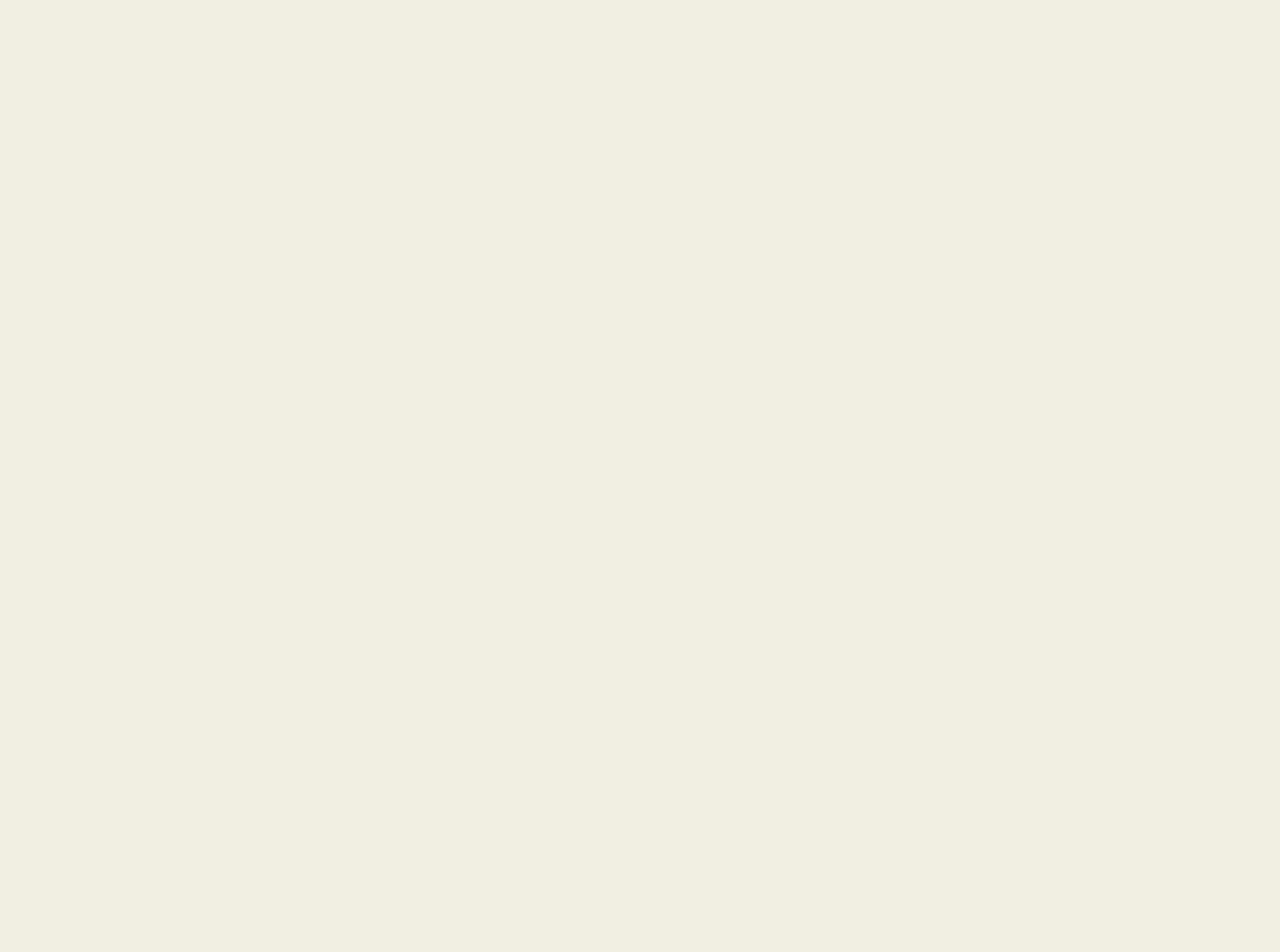
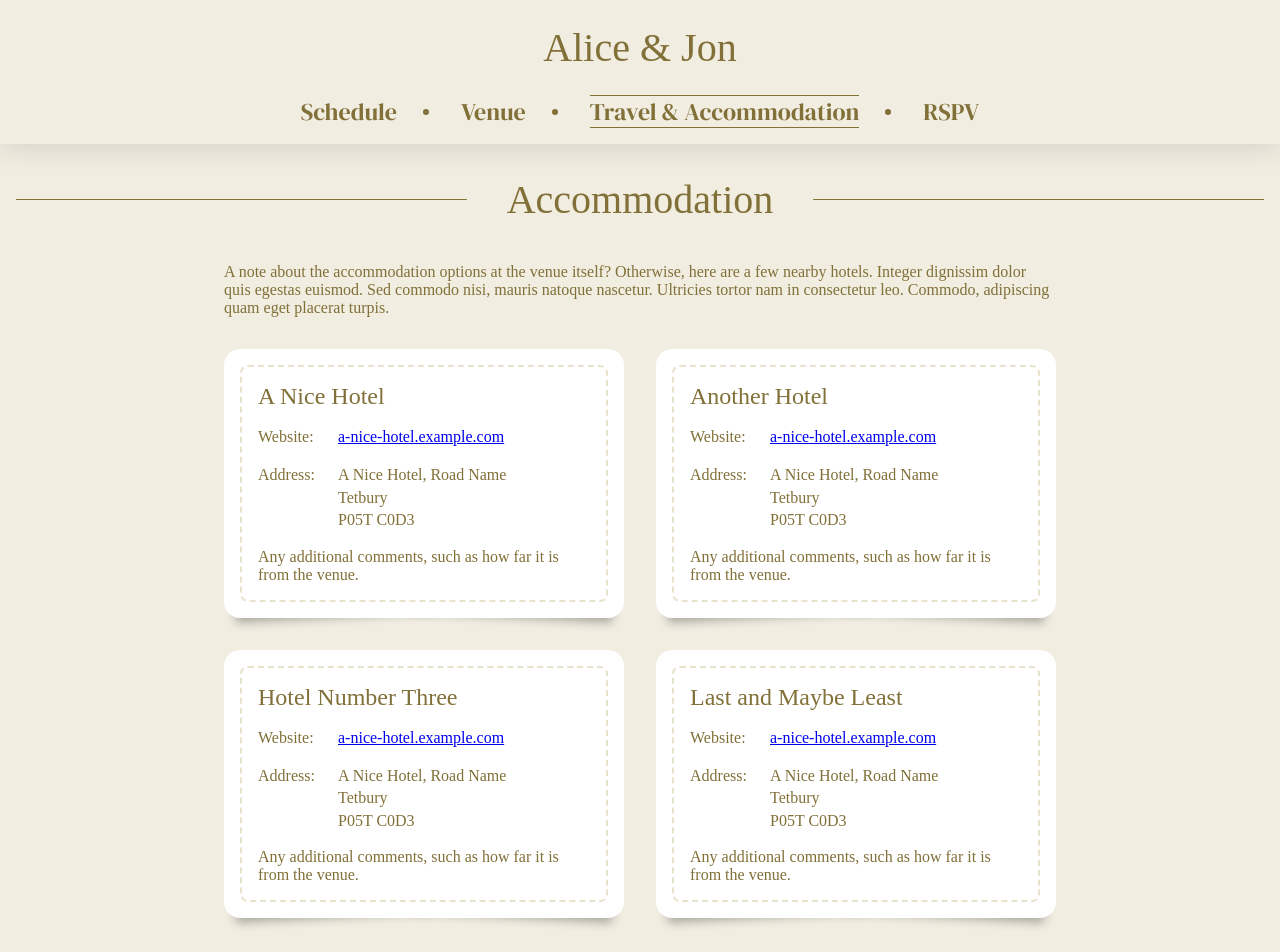
Before and after one commit to emilyswebsites/jon-and-alice, a Nuxt app: page /travel-and-accommodation in a window 1280 px wide. Before the commit this address had no page. Shown: the top 952 px of the page. Before the commit the page ends 800 px from the top, so only its background shows below. Built offline with nearby package versions, Linux system fonts and the light colour scheme; a web font is replaced by a local one.

Commit message:
Add accommodation section

```diff
--- a/assets/styles/main.scss
+++ b/assets/styles/main.scss
@@ -19,6 +19,7 @@ html {
   --clr-beige-light-translucent: #f1ede1cc;
 
   --shadow-subtle: 0px 0px 30px #00000026;
+  --shadow-card: 0 15px 10px #00000048;
 
   font-size: 16px;
 }
@@ -73,14 +74,66 @@ h1, h2, h3, h4, h5, h6 {
   background-color: var(--clr-white);
   border-radius: 1rem;
   padding: 1rem;
+  // box-shadow: var(--shadow-card);
+  position: relative;
 
   .card__inner-wrapper {
     border-radius: .5rem;
     border: 2px dashed var(--clr-beige-medium);
+    padding: 1rem;
+  }
+
+  .card__heading {
+    font-family: var(--font-scripty);
+    font-size: 1.5rem;
+    margin: 0;
+  }
+
+  &:before, &:after {
+    z-index: -1;
+    position: absolute;
+    content: "";
+    bottom: 15px;
+    left: 10px;
+    width: 50%;
+    top: 80%;
+    max-width:300px;
+    background: #777;
+    box-shadow: var(--shadow-card);
+    transform: rotate(-3deg);
+  }
+
+  &:after {
+    transform: rotate(3deg);
+    right: 10px;
+    left: auto;
+  }
+}
+
+.card--wide {
+  .card__inner-wrapper {
     padding: 1rem 2rem;
 
     @media screen and (max-width:500px) {
       padding: 1rem;
+    }
+  }
+}
+
+.card-grid {
+  display: flex;
+  justify-content: center;
+  flex-wrap: wrap;
+  margin: -1rem;
+
+  .card {
+    flex: 1 0 0;
+    margin: 1rem;
+    min-width: 21rem;
+    max-width: 30rem;
+
+    @media screen and (max-width:500px) {
+      max-width: 100%;
     }
   }
 }
--- a/pages/index.vue
+++ b/pages/index.vue
@@ -12,7 +12,7 @@
     <TopMenu hide-title></TopMenu>
     <main>
       <section class="couples-note">
-        <div class="card">
+        <div class="card card--wide">
           <div class="card__inner-wrapper">
             <p>Hello friends and family,</p>
             <br>
@@ -155,6 +155,7 @@ main {
   background-image: url(/background-pattern.svg);
   background-size: 600px;
   background-position: top right;
+  z-index: -1;
 }
 
 .couples-note {
--- /dev/null
+++ b/pages/travel-and-accommodation.vue
@@ -0,0 +1,147 @@
+<template>
+  <div class="page">
+    <TopMenu></TopMenu>
+    <main>
+      <section class="accommodation">
+        <h2 class="section-heading linethrough"><span></span><span class="linethrough__content">Accommodation</span><span></span></h2>
+        <div class="accommodation__content">
+          <p class="accommodation__description">A note about the accommodation options at the venue itself? Otherwise, here are a few nearby hotels. Integer dignissim dolor quis egestas euismod. Sed commodo nisi, mauris natoque nascetur. Ultricies tortor nam in consectetur leo. Commodo, adipiscing quam eget placerat turpis.</p>
+          <div class="card-grid">
+            <div class="card">
+              <div class="card__inner-wrapper">
+                <h3 class="card__heading">A Nice Hotel</h3>
+                <div class="detail">
+                  <div class="detail__label">Website:</div>
+                  <div class="detail__value">
+                    <a target="_blank" href="https://example.com">a-nice-hotel.example.com</a>
+                  </div>
+                </div>
+                <div class="detail">
+                  <div class="detail__label">Address:</div>
+                  <address class="detail__value">
+                    A Nice Hotel, Road Name<br />
+                    Tetbury<br />
+                    P05T C0D3
+                  </address>
+                </div>
+                <div class="card__description">Any additional comments, such as how far it is from the venue.</div>
+              </div>
+            </div>
+            <div class="card">
+              <div class="card__inner-wrapper">
+                <h3 class="card__heading">Another Hotel</h3>
+                <div class="detail">
+                  <div class="detail__label">Website:</div>
+                  <div class="detail__value">
+                    <a target="_blank" href="https://example.com">a-nice-hotel.example.com</a>
+                  </div>
+                </div>
+                <div class="detail">
+                  <div class="detail__label">Address:</div>
+                  <address class="detail__value">
+                    A Nice Hotel, Road Name<br />
+                    Tetbury<br />
+                    P05T C0D3
+                  </address>
+                </div>
+                <div class="card__description">Any additional comments, such as how far it is from the venue.</div>
+              </div>
+            </div>
+            <div class="card">
+              <div class="card__inner-wrapper">
+                <h3 class="card__heading">Hotel Number Three</h3>
+                <div class="detail">
+                  <div class="detail__label">Website:</div>
+                  <div class="detail__value">
+                    <a target="_blank" href="https://example.com">a-nice-hotel.example.com</a>
+                  </div>
+                </div>
+                <div class="detail">
+                  <div class="detail__label">Address:</div>
+                  <address class="detail__value">
+                    A Nice Hotel, Road Name<br />
+                    Tetbury<br />
+                    P05T C0D3
+                  </address>
+                </div>
+                <div class="card__description">Any additional comments, such as how far it is from the venue.</div>
+              </div>
+            </div>
+            <div class="card">
+              <div class="card__inner-wrapper">
+                <h3 class="card__heading">Last and Maybe Least</h3>
+                <div class="detail">
+                  <div class="detail__label">Website:</div>
+                  <div class="detail__value">
+                    <a target="_blank" href="https://example.com">a-nice-hotel.example.com</a>
+                  </div>
+                </div>
+                <div class="detail">
+                  <div class="detail__label">Address:</div>
+                  <address class="detail__value">
+                    A Nice Hotel, Road Name<br />
+                    Tetbury<br />
+                    P05T C0D3
+                  </address>
+                </div>
+                <div class="card__description">Any additional comments, such as how far it is from the venue.</div>
+              </div>
+            </div>
+          </div>
+        </div>
+      </section>
+    </main>
+    <PageFooter></PageFooter>
+  </div>
+</template>
+
+<script lang="ts">
+import Vue from 'vue'
+import TopMenu from '~/components/TopMenu.vue';
+import PageFooter from '~/components/PageFooter.vue';
+
+export default Vue.extend({
+  name: "VenuePage",
+  components: { TopMenu, PageFooter }
+})
+</script>
+
+<style scoped lang="scss">
+main {
+  display: flex;
+  flex-direction: column;
+}
+
+.section-heading {
+  margin-top: 2rem;
+}
+
+.accommodation__content {
+  padding: 1rem 4rem 4rem;
+  width: 60rem;
+  max-width: 100%;
+  margin: auto;
+}
+
+.accommodation__description {
+  margin-bottom: 2rem;
+}
+
+.detail {
+  margin-top: 1rem;
+}
+
+.detail__label {
+  width: 4rem;
+}
+
+@media screen and (max-width:768px) {
+
+}
+
+@media screen and (max-width:500px) {
+  .accommodation__content {
+    padding: 2rem;
+  }
+}
+</style>
```
